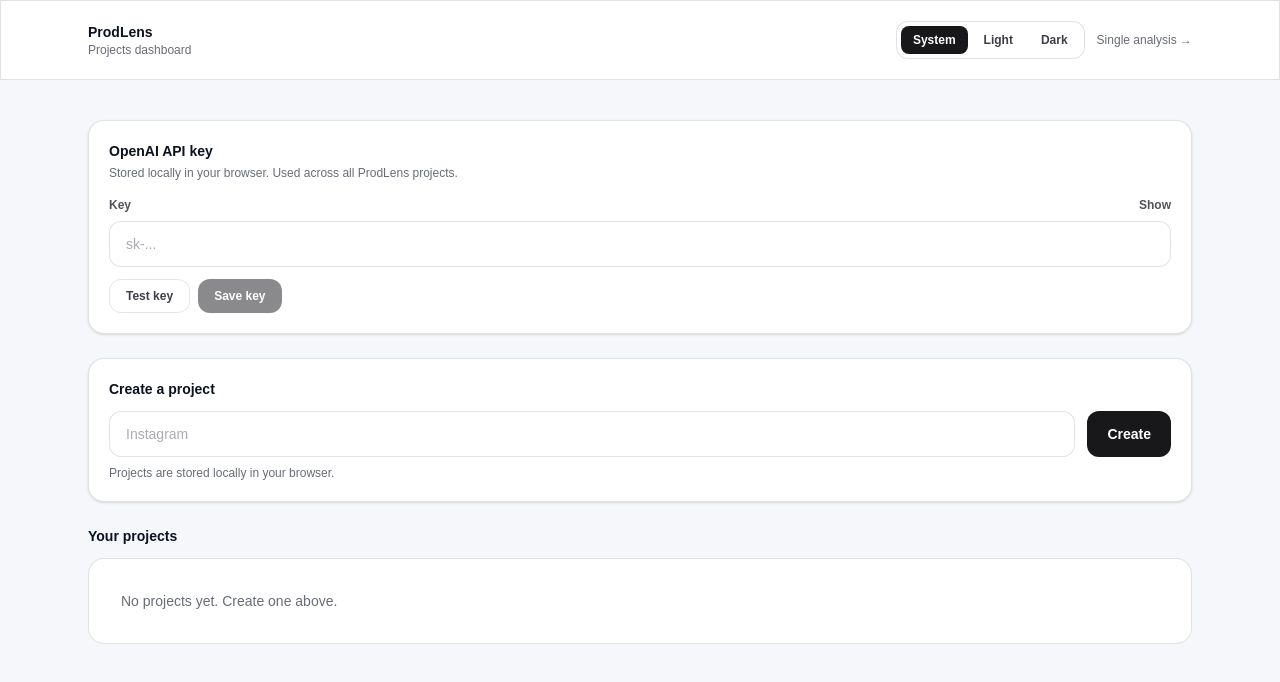
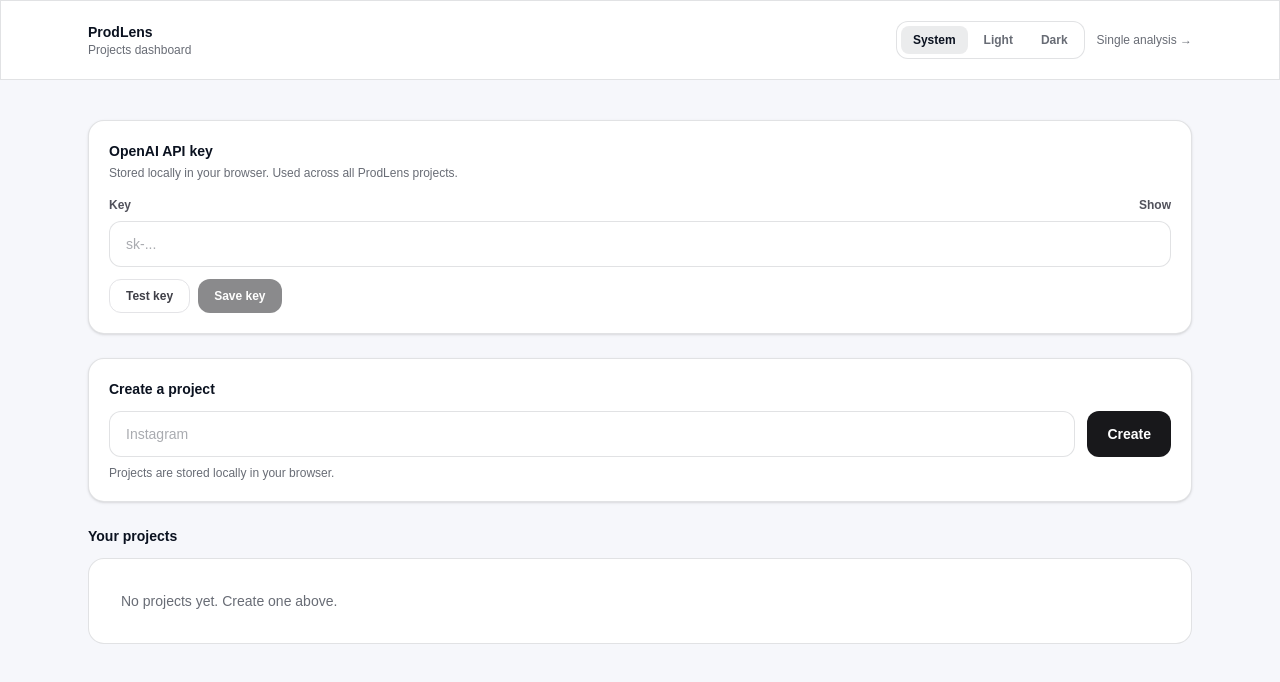
Before and after one commit to 004mayank/ProdLens, a Next.js app: page /dashboard in a window 1280 px wide. Shown: the top 682 px of the page. Built offline with nearby package versions, Linux system fonts and the light colour scheme.

Commit message:
Fix dark/system text visibility by removing hardcoded zinc colors and theming toggle

```diff
--- a/app/dashboard/page.tsx
+++ b/app/dashboard/page.tsx
@@ -69,7 +69,7 @@ export default function DashboardPage() {
             <div className="mb-3 text-sm font-semibold">Your projects</div>
 
             {!hydrated ? (
-              <div className="text-sm text-zinc-500">Loading…</div>
+              <div className="pl-muted text-sm">Loading…</div>
             ) : sorted.length === 0 ? (
               <div className="pl-card rounded-2xl border-dashed p-8 text-sm pl-muted">
                 No projects yet. Create one above.
@@ -82,15 +82,15 @@ export default function DashboardPage() {
                     className="pl-card flex items-center justify-between gap-4 rounded-2xl p-4 shadow-sm"
                   >
                     <div>
-                      <div className="text-sm font-semibold text-zinc-900">{p.workspace.product.name}</div>
-                      <div className="text-xs text-zinc-500">
+                      <div className="text-sm font-semibold">{p.workspace.product.name}</div>
+                      <div className="pl-muted text-xs">
                         Updated {new Date(p.updatedAt).toLocaleString()}
                       </div>
                     </div>
                     <div className="flex items-center gap-2">
                       <Link
                         href={`/project/${p.id}`}
-                        className="rounded-xl border border-zinc-200 bg-white px-4 py-2 text-xs font-semibold text-zinc-700 hover:border-zinc-300"
+                        className="pl-card rounded-xl px-4 py-2 text-xs font-semibold hover:opacity-90"
                       >
                         Open
                       </Link>
@@ -99,7 +99,7 @@ export default function DashboardPage() {
                         onClick={() => {
                           if (confirm("Delete this project? This cannot be undone.")) remove(p.id);
                         }}
-                        className="rounded-xl border border-zinc-200 bg-white px-4 py-2 text-xs font-semibold text-zinc-700 hover:border-zinc-300"
+                        className="pl-card rounded-xl px-4 py-2 text-xs font-semibold hover:opacity-90"
                       >
                         Delete
                       </button>
--- a/app/globals.css
+++ b/app/globals.css
@@ -10,6 +10,8 @@
   --text: #0b1220;
   --muted: rgba(11, 18, 32, 0.62);
   --faint: rgba(11, 18, 32, 0.42);
+
+  --toggle-active-bg: rgba(11, 18, 32, 0.08);
 }
 
 @theme inline {
@@ -27,8 +29,10 @@
   --border: rgba(255, 255, 255, 0.10);
 
   --text: rgba(235, 243, 255, 0.92);
-  --muted: rgba(235, 243, 255, 0.62);
-  --faint: rgba(235, 243, 255, 0.42);
+  --muted: rgba(235, 243, 255, 0.70);
+  --faint: rgba(235, 243, 255, 0.45);
+
+  --toggle-active-bg: rgba(255, 255, 255, 0.12);
 }
 
 body {
@@ -51,3 +55,16 @@ body {
 
 .pl-muted { color: var(--muted); }
 .pl-faint { color: var(--faint); }
+
+/* Theme toggle */
+.pl-toggle {
+  background: var(--card-bg);
+  border: 1px solid var(--border);
+}
+.pl-toggle-btn {
+  color: var(--muted);
+}
+.pl-toggle-btn.is-active {
+  background: var(--toggle-active-bg);
+  color: var(--text);
+}
--- a/components/settings/ThemeToggle.tsx
+++ b/components/settings/ThemeToggle.tsx
@@ -12,7 +12,7 @@ export function ThemeToggle() {
   ];
 
   return (
-    <div className="pl-card inline-flex items-center gap-1 rounded-xl p-1">
+    <div className="pl-toggle inline-flex items-center gap-1 rounded-xl p-1">
       {opts.map((o) => {
         const active = settings.theme === o.v;
         return (
@@ -21,8 +21,8 @@ export function ThemeToggle() {
             type="button"
             onClick={() => setTheme(o.v)}
             className={
-              "rounded-lg px-3 py-1.5 text-xs font-semibold transition " +
-              (active ? "bg-zinc-900 text-white" : "text-zinc-700 hover:bg-zinc-50")
+              "pl-toggle-btn rounded-lg px-3 py-1.5 text-xs font-semibold transition hover:opacity-90 " +
+              (active ? "is-active" : "")
             }
           >
             {o.l}
```
